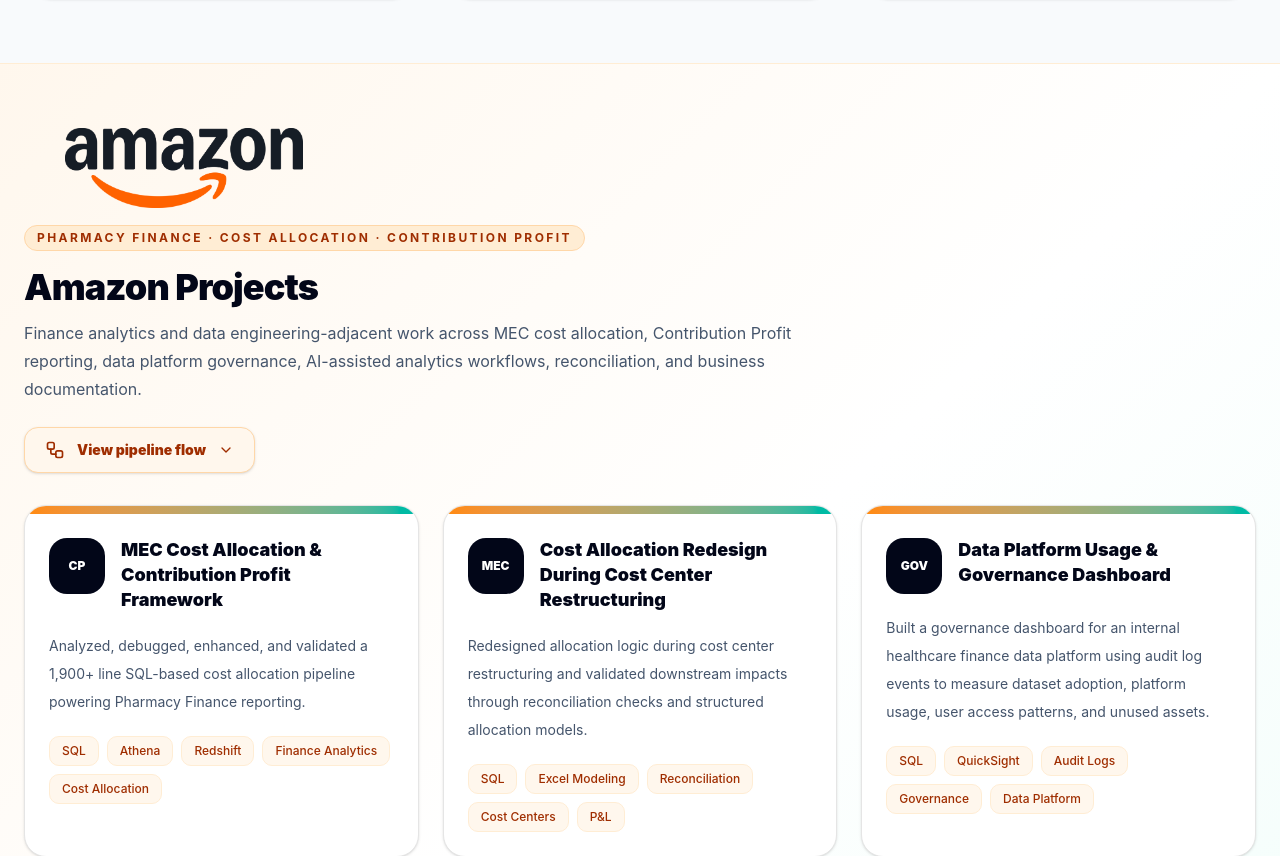
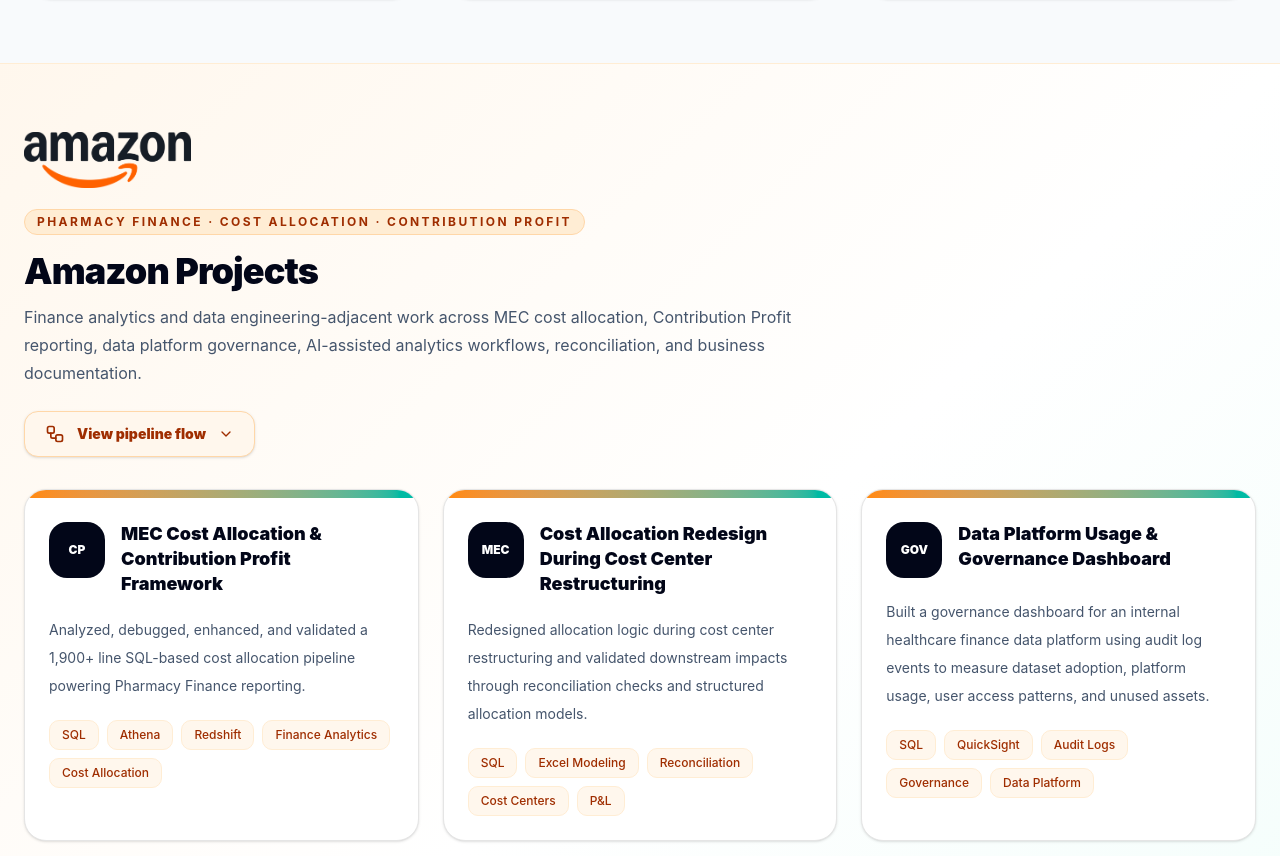
Before and after one commit to Maddy123-sehg/madhvika-portfolio, a Next.js app: page / in a window 1280 px wide. Shown: the part 2020-2876 px from the top of the page. Built offline with nearby package versions, Linux system fonts and the light colour scheme.

Commit message:
Refine logos and improve AI tools section design

```diff
--- a/app/page.tsx
+++ b/app/page.tsx
@@ -613,13 +613,19 @@
     <section id={id} className={`border-y py-16 ${t.section}`}>
       <div className="mx-auto max-w-7xl px-6">
         <div className="mb-8">
-          <div className="mb-4 flex h-20 w-[360px] items-center">
+         <div className="mb-4 flex h-16 items-center">
        <Image
          src={logo}
     alt={`${company} logo`}
-              width={360}
-              height={120}
-              className="max-h-20 max-w-[320px] object-contain"
+    width={260}
+    height={80}
+    className={
+      company === "Barclays"
+        ? "h-10 w-auto object-contain"
+        : company === "Amazon"
+        ? "h-14 w-auto object-contain"
+        : "h-12 w-auto object-contain"
+    }
   />
 </div>
 
@@ -705,24 +711,64 @@
         </div>
 
         <div className="grid gap-5 md:grid-cols-2 lg:grid-cols-3">
-          {toolDepth.map((item) => (
+          {toolDepth.map((item, index) => {
+            const isAiTool =
+              item.tool.includes("Claude") ||
+              item.tool.includes("Kiro") ||
+              item.tool.includes("Bedrock") ||
+              item.tool.includes("Python");
+
+            return (
               <div
                 key={item.tool}
-              className="rounded-[1.5rem] border border-slate-200 bg-slate-50 p-5"
+                className={`group relative overflow-hidden rounded-[1.75rem] border p-6 shadow-sm transition-all duration-300 hover:-translate-y-1 hover:shadow-xl ${
+                  isAiTool
+                    ? "border-blue-200 bg-gradient-to-br from-blue-50 via-white to-indigo-50"
+                    : "border-slate-200 bg-gradient-to-br from-white to-slate-50"
+                }`}
               >
-              <h3 className="font-black text-slate-950">{item.tool}</h3>
-              <p className="mt-2 text-sm leading-7 text-slate-600">{item.use}</p>
+                <div
+                  className={`absolute right-0 top-0 h-20 w-20 rounded-bl-[3rem] opacity-70 ${
+                    isAiTool ? "bg-blue-100" : "bg-slate-100"
+                  }`}
+                />
+
+                <div className="relative">
+                  <div className="mb-5 flex items-center justify-between">
+                    <div
+                      className={`flex h-11 w-11 items-center justify-center rounded-2xl text-sm font-black ${
+                        isAiTool
+                          ? "bg-blue-600 text-white"
+                          : "bg-slate-950 text-white"
+                      }`}
+                    >
+                      {isAiTool ? "AI" : index + 1}
                     </div>
-          ))}
+
+                    {isAiTool && (
+                      <span className="rounded-full border border-blue-200 bg-white px-3 py-1 text-xs font-bold text-blue-700">
+                        AI-assisted
+                      </span>
+                    )}
+                  </div>
+
+                  <h3 className="text-lg font-black text-slate-950">{item.tool}</h3>
+
+                  <p className="mt-3 text-sm leading-7 text-slate-600">{item.use}</p>
+                </div>
+              </div>
+            );
+          })}
         </div>
 
         <div className="mt-10 grid gap-4 sm:grid-cols-2 lg:grid-cols-4">
           {skillGroups.map((group) => (
             <div
               key={group.title}
-              className="rounded-2xl border border-slate-200 bg-white p-5 shadow-sm"
+              className="rounded-2xl border border-slate-200 bg-white p-5 shadow-sm transition hover:-translate-y-1 hover:shadow-lg"
             >
               <h3 className="text-sm font-black text-slate-950">{group.title}</h3>
+
               <div className="mt-3 flex flex-wrap gap-2">
                 {group.skills.map((skill) => (
                   <span
```
Lines whose indentation alone changed are shown as unchanged.
